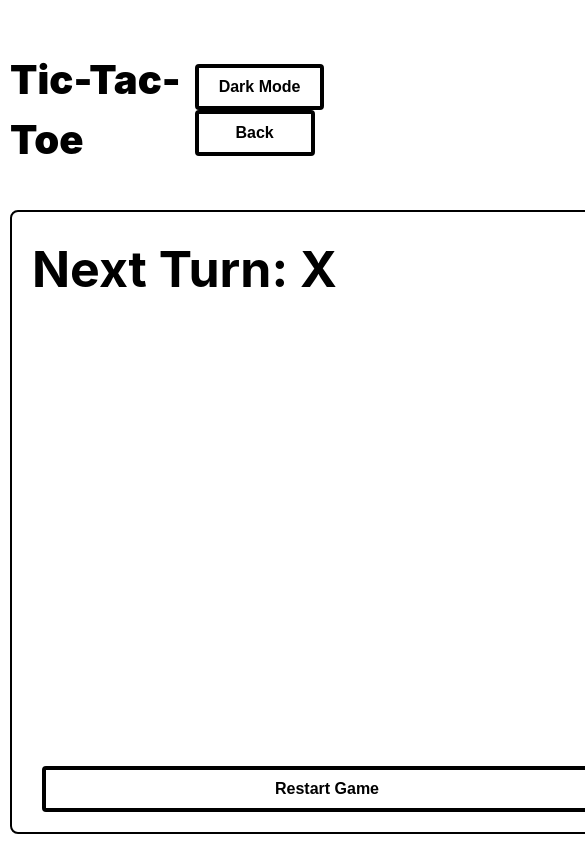
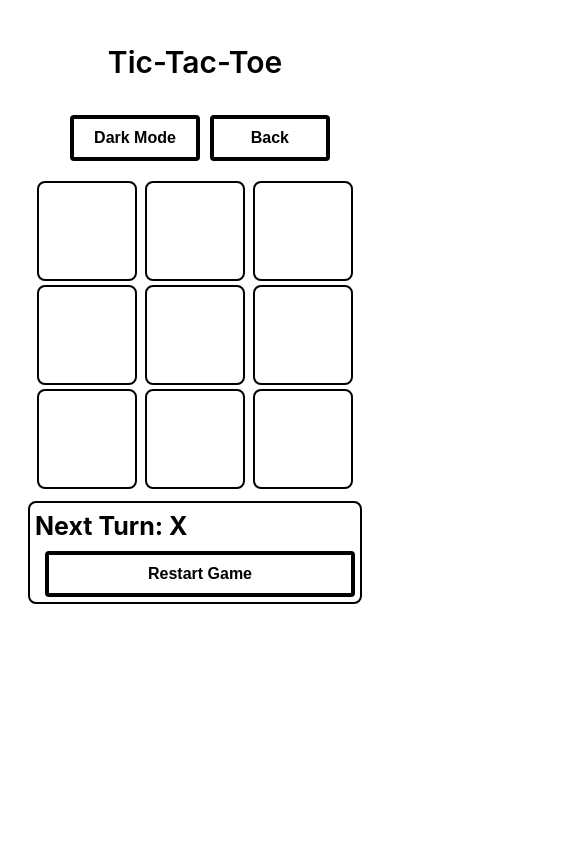
Before and after one commit to yajay0411/CHESS, a React (Vite) app: page /tictactoe in a window 390 px wide. Shown: the top 844 px of the page, 585 px wide, since content can reach past the window. Built offline with nearby package versions, Linux system fonts and the light colour scheme.

Commit message:
style: Added mobile responsive for Tictactoe

```diff
--- a/src/components/all_games_listing/AllGameListing.module.css
+++ b/src/components/all_games_listing/AllGameListing.module.css
@@ -4,3 +4,11 @@
   justify-content: space-between;
   align-items: center;
 }
+
+@media screen and (max-width: 600px) {
+  .header-section {
+    flex-direction: column;
+    align-items: center;
+    justify-content: center;
+  }
+}
--- a/src/components/game_card/GameCard.module.css
+++ b/src/components/game_card/GameCard.module.css
@@ -38,3 +38,9 @@
     color: #fff;
   }
 }
+
+@media screen and (max-width: 1200px) {
+  .figure img {
+    width: 350px;
+  }
+}
--- a/src/components/game_card/GameCard.tsx
+++ b/src/components/game_card/GameCard.tsx
@@ -10,7 +10,6 @@ type GameCardProps = {
 const GameCard = ({ gameCarddata }: { gameCarddata: GameCardProps }) => {
   return (
     <>
-      <div className="figure-container">
       <Link to={gameCarddata.link}>
         <figure className={css['figure']}>
           <img
@@ -20,7 +19,6 @@ const GameCard = ({ gameCarddata }: { gameCarddata: GameCardProps }) => {
           <figcaption>{gameCarddata.title}</figcaption>
         </figure>
       </Link>
-      </div>
     </>
   )
 }
--- a/src/index.css
+++ b/src/index.css
@@ -88,3 +88,15 @@ body {
   min-width: 120px;
   margin-left: 10px;
 }
+
+@media screen and (max-width: 1000px) {
+  .heading {
+    font-size: 30px;
+    color: var(--text);
+    font-weight: 600;
+  }
+
+  .content-wrapper {
+    flex-direction: column;
+  }
+}
--- a/src/pages/tictac/Tictactoe.module.css
+++ b/src/pages/tictac/Tictactoe.module.css
@@ -97,3 +97,61 @@
   align-items: flex-start;
   margin-bottom: 5px;
 }
+
+@media screen and (max-width: 1200px) {
+  .tictactoe-section {
+    flex-direction: column-reverse;
+    justify-content: center;
+  }
+}
+
+@media screen and (max-width: 600px) {
+  .header-section {
+    flex-direction: column;
+    margin-bottom: 20px;
+  }
+
+  .status {
+    font-size: 25px;
+    font-weight: bold;
+  }
+
+  .status-section {
+    width: 380px;
+    height: auto;
+    max-width: 600px;
+    max-height: 600px;
+    min-width: 320px;
+    min-height: unset;
+    padding: 5px;
+    margin-bottom: 20px;
+  }
+
+  .history-section {
+    flex-wrap: unset;
+    overflow-x: scroll;
+  }
+
+  .board {
+    max-width: 600px;
+    max-height: 600px;
+    min-width: 320px;
+    min-height: 320px;
+    gap: 4px;
+  }
+
+  .square {
+    width: 100px;
+    height: 100px;
+    font-size: 80px;
+  }
+}
+
+@media screen and (max-width: 400px) {
+  .status-section {
+    width: 320px;
+  }
+  .history-section {
+    width: 320px;
+  }
+}
```
Lines whose indentation alone changed are shown as unchanged.
